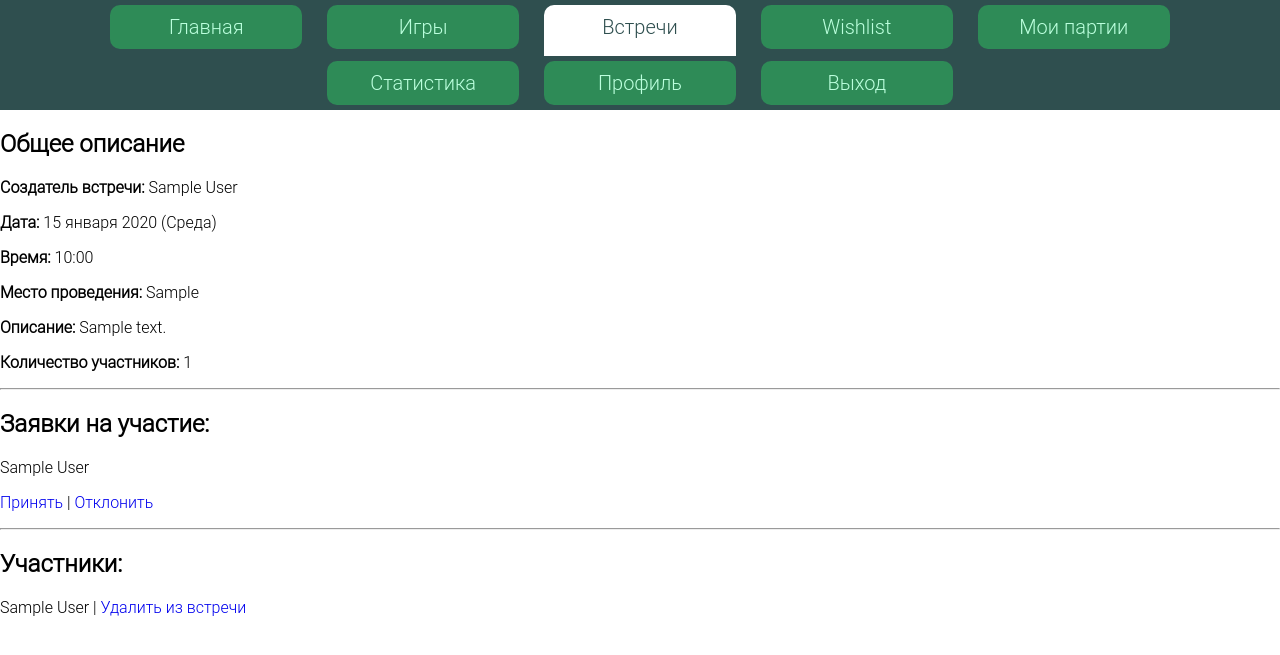
After one commit to YashinIlya1996/boardgame_django, a Django app: page /meets/manage/1/ in a window 1280 px wide. The commit adds this page. Shown: the top 655 px of the page. Run offline with Django 4.2, Linux system fonts and the light colour scheme; a user stored in the database is signed in; tables that the repository leaves empty hold one stand-in row (values such as "Sample post"); parts of the project's set-up code (start-up, migrations or seed data) failed here and were passed over.

Commit message:
Реализована логика создания встреч, управления запросами на участие во встрече, отправка запросов.

```diff
--- a/bg_project/apps/boardgames/tasks.py
+++ b/bg_project/apps/boardgames/tasks.py
@@ -7,7 +7,7 @@ from .services import parse_new_games
           autoretry_for=(Exception, ),
           retry_kwargs={'max_retries': 5},
           retry_backoff=10)
-def celery_parse_new_games():
+def celery_parse_new_games(self):
     print("Начало парсинга")
     parse_new_games()
     print("Парсинг завершен")
--- a/bg_project/apps/users/models.py
+++ b/bg_project/apps/users/models.py
@@ -62,6 +62,7 @@ class Meeting(models.Model):
         Дата и время встречи задается создателем, может быть отредактирована в дальнейшем. """
     creator = models.ForeignKey(User, on_delete=models.CASCADE, related_name='created_meets')
     players = models.ManyToManyField(User, related_name='meets')
+    in_request = models.ManyToManyField(User, related_name='meets_in_request')
     # max_players = models.SmallIntegerField()
     description = models.TextField()
     date = models.DateField()
--- a/bg_project/apps/users/services.py
+++ b/bg_project/apps/users/services.py
@@ -1,6 +1,9 @@
 """ Модуль для определения служебных функций """
 from django.core.mail import EmailMessage
-from time import sleep
+from django.contrib.auth.models import User
+from django.shortcuts import get_object_or_404
+
+from . import models as user_models
 
 
 def code_to_confirm_email():
@@ -49,3 +52,8 @@ def unmake_friends(user1, user2):
     """ Взаимно удаляет пользователей из френдлистов """
     user1.friends_profiles.remove(user2.profile)
     user2.friends_profiles.remove(user1.profile)
+
+
+def is_meet_creator(request, meet_id):
+    meet = get_object_or_404(user_models.Meeting, pk=meet_id)
+    return request.user == meet.creator
--- /dev/null
+++ b/bg_project/apps/users/templates/users/meet_detail.html
@@ -0,0 +1,40 @@
+{% extends 'base.html' %}
+
+{% block title %}Управление встречей{% endblock %}
+
+{% block content %}
+    <div>
+        <h2>Общее описание</h2>
+        <p><b>Создатель встречи:</b> {{ meet.creator.get_full_name|default:meet.creator.username }}</p>
+        <p><b>Дата: </b>{{ meet.date|date:"j E Y (l)" }}</p>
+        <p><b>Время: </b>{{ meet.time|time:"H:i" }}</p>
+        <p><b>Место проведения: </b>{{ meet.location }}</p>
+        <p><b>Описание: </b>{{ meet.description }}</p>
+        <p><b>Количество участников: </b>{{ meet.players.count }}</p>
+    </div>
+    <hr>
+    <div>
+        <h2>Заявки на участие: </h2>
+        {% for player in meet.in_request.all %}
+            <p>{{ player.get_full_name|default:player.username }}</p>
+            <p>
+                <a href="{% url "confirm_meet_request" meet.pk player.pk %}">Принять</a> |
+                <a href="{% url "reject_meet_request" meet.pk player.pk %}">Отклонить</a>
+            </p>
+        {% empty %}
+            <p>Заявок нет</p>
+        {% endfor %}
+    </div>
+    <hr>
+    <div>
+        <h2>Участники: </h2>
+        {% for player in meet.players.all %}
+            <p>
+                {{ player.get_full_name|default:player.username }} |
+                <a href="{% url "delete_player" meet.pk player.pk %}">Удалить из встречи</a>
+            </p>
+        {% empty %}
+            <p>Участников нет</p>
+        {% endfor %}
+    </div>
+{% endblock %}
--- a/bg_project/apps/users/views.py
+++ b/bg_project/apps/users/views.py
@@ -8,10 +8,10 @@ from django.contrib.auth.mixins import LoginRequiredMixin
 from django.core.exceptions import ObjectDoesNotExist, PermissionDenied
 from django.conf import settings
 
-from .forms import UserLoginForm, MyUserCreationForms, ProfileEditForm, ConfirmEmailForm
+from .forms import UserLoginForm, MyUserCreationForms, ProfileEditForm, ConfirmEmailForm, CreateMeetForm
 from .models import WishList, Profile, FriendshipQuery, Meeting
 from bg_project.apps.boardgames.models import BoardGame
-from .services import apply_search_query_games, is_friends, make_friends, unmake_friends
+from .services import apply_search_query_games, is_friends, make_friends, unmake_friends, is_meet_creator
 from .tasks import celery_send_confirm_email
 
 
@@ -268,3 +268,72 @@ def delete_from_friendlist(request, user_id):
     deleted_user = get_object_or_404(User, pk=user_id)
     unmake_friends(request.user, deleted_user)
     return redirect(request.META.get('HTTP_REFERER', reverse("profile_detail", args=[request.user.id])))
+
+
+@login_required
+def create_meet(request):
+    """ Обраотка страницы создания встречи """
+    if request.method == 'POST':
+        form = CreateMeetForm(data=request.POST)
+        creator = request.user
+        if form.is_valid():
+            new_meet = form.save(commit=False)
+            new_meet.creator = creator
+            new_meet.save()
+            return redirect("meets")
+    else:
+        form = CreateMeetForm()
+    return render(request, 'users/meet_creation.html', context={'form': form})
+
+
+@login_required
+def send_meet_request(request, meet_id):
+    """ Отправляет запрос на участие во встрече"""
+    meet = get_object_or_404(Meeting, pk=meet_id)
+    sender = request.user
+    if sender not in meet.players.all() and sender != meet.creator:
+        meet.in_request.add(sender)
+    return redirect(request.META.get('HTTP_REFERER', reverse("meets")))
+
+
+@login_required
+def reject_meet_request(request, meet_id, user_id):
+    """ Отклоняет запрос на участие пользователя user_id во встрече meet_id """
+    if not is_meet_creator(request, meet_id):
+        raise PermissionDenied("У вас недостаточно прав, чтобы управлять встречей")
+    meet = get_object_or_404(Meeting, pk=meet_id)
+    not_player = get_object_or_404(User, pk=user_id)
+    meet.in_request.remove(not_player)
+    return redirect(request.META.get('HTTP_REFERER', reverse("meets")))
+
+
+@login_required
+def confirm_meet_request(request, meet_id, user_id):
+    """ Принимает запрос на участие во встрече """
+    if not is_meet_creator(request, meet_id):
+        raise PermissionDenied("У вас недостаточно прав, чтобы управлять встречей")
+    meet = get_object_or_404(Meeting, pk=meet_id)
+    player = get_object_or_404(User, pk=user_id)
+    meet.in_request.remove(player)
+    meet.players.add(player)
+    return redirect(request.META.get('HTTP_REFERER', reverse("meets")))
+
+
+@login_required
+def delete_from_players(request, meet_id, user_id):
+    """ Удаляет пользователя user_id из встречи meet_id """
+    if not is_meet_creator(request, meet_id):
+        raise PermissionDenied("У вас недостаточно прав, чтобы управлять встречей")
+    meet = get_object_or_404(Meeting, pk=meet_id)
+    player = get_object_or_404(User, pk=user_id)
+    meet.players.remove(player)
+    return redirect(request.META.get('HTTP_REFERER', reverse("meets")))
+
+
+@login_required
+def manage_meeting(request, meet_id):
+    """ Управление встречей, созданной пользователем"""
+    if not is_meet_creator(request, meet_id):
+        raise PermissionDenied("У вас недостаточно прав, чтобы управлять встречей")
+    meet = get_object_or_404(Meeting, pk=meet_id)
+    return render(request, "users/meet_detail.html", context={'meet': meet})
--- a/bg_project/urls.py
+++ b/bg_project/urls.py
@@ -26,10 +26,15 @@ from bg_project.apps.users import views as user_views
 urlpatterns = [
     path('admin/', admin.site.urls),
     path('api-auth/', include('rest_framework.urls')),
-    path('test-celery-parse/', boardgames_views.test_celery_downloader),
     path('accounts/', include('bg_project.apps.users.urls')),
     path('games/', include('bg_project.apps.boardgames.urls')),
     path('wishlist/', user_views.UsersWishlistView.as_view(), name="wishlist"),
+    path('meets/manage/<int:meet_id>/', user_views.manage_meeting, name="manage_meeting"),
+    path('meets/create/', user_views.create_meet, name="create_meet"),
+    path('meets/send-request/<int:meet_id>/', user_views.send_meet_request, name="send_meet_request"),
+    path('meets/reject-request/<int:meet_id>/<int:user_id>/', user_views.reject_meet_request, name="reject_meet_request"),
+    path('meets/confirm-request/<int:meet_id>/<int:user_id>/', user_views.confirm_meet_request, name="confirm_meet_request"),
+    path('meets/delete-player/<int:meet_id>/<int:user_id>/', user_views.delete_from_players, name="delete_player"),
     path('meets/', user_views.MeetsListView.as_view(), name="meets"),
     path('add-to-wl/<alias>', user_views.add_to_remove_from_wishlist, name="wl_adding"),
     path('profile/<int:user_id>/', user_views.ProfileDetailView.as_view(), name="profile_detail"),
--- a/static/css/base.css
+++ b/static/css/base.css
@@ -15,6 +15,8 @@ body {
 input[type=text],
 input[type=email],
 input[type=password],
+input[type=date],
+input[type=time],
 select, textarea {
     width: 100%;
     border-radius: 5px;
@@ -31,7 +33,9 @@ input[type=reset] {
     background-color: seagreen;
     border-radius: 5px;
     color: #bbffdd;
-    width: 100%;
+    /*width: 100%;*/
+    clear: both;
+    display: inline-block;
     font-size: 1.3em;
     padding: 8px;
     margin-top: 15px;
--- a/templates/navigation.html
+++ b/templates/navigation.html
@@ -1,7 +1,7 @@
 <div class="nav-container">
     <a href="{% url "index" %}"><div class="nav-item {% if request.path == "/" %}active{% endif %}">Главная</div></a>
     <a href="{% url "all_games" %}"><div class="nav-item {% if request.path == "/games/" %}active{% endif %}">Игры</div></a>
-    <a href="{% url "meets" %}"><div class="nav-item">Встречи</div></a>
+    <a href="{% url "meets" %}"><div class="nav-item {% if request.path|truncatechars:6 == "/meet…" %}active{% endif %}">Встречи</div></a>
     {% if user.is_authenticated %}
         <a href="{% url "wishlist" %}"><div class="nav-item {% if request.path == "/wishlist/" %}active{% endif %}">Wishlist</div></a>
         <a href="#"><div class="nav-item">Мои партии</div></a>
```
Also changed, not shown: bg_project/apps/boardgames/views.py (+0 -48 lines), bg_project/apps/users/admin.py (+6 -1 lines), bg_project/apps/users/forms.py (+32 -1 lines), bg_project/apps/users/templates/users/meet_creation.html (added, +14 -0 lines), bg_project/apps/users/templates/users/meets.html (+13 -0 lines), bg_project/celery.py (line endings or trailing spaces), 2 other files.
